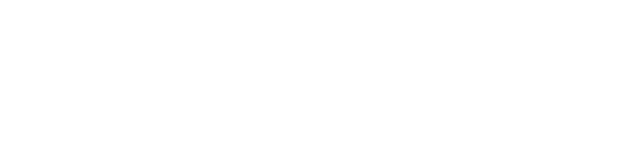
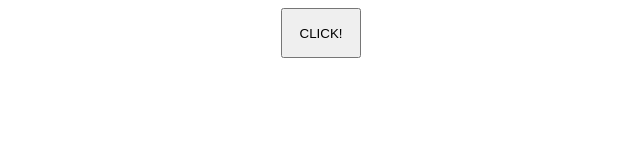
Before and after one commit to Klainus/JavaScript-Lektion-6-uppgifter, a plain HTML site: page index.html in a window 1280 px wide. Shown: the whole page, without its empty margins (319-959 px from the left). Drawn offline with Linux system fonts and the light colour scheme.

Commit message:
added button to print out the last variable from ages array

```diff
--- a/index.html
+++ b/index.html
@@ -7,7 +7,9 @@
     <link rel="stylesheet" href="styles.css">
 </head>
 <body>
-
+    <div class="container">
+        <button onclick="array()">CLICK!</button>
+    </div>
+    <script src="logics.js"></script>
 </body>
-<script src="logics.js"></script>
 </html>
--- a/logics.js
+++ b/logics.js
@@ -2,3 +2,10 @@ var int = 32
 var float = 14.7
 var string = "This is a string"
 var bool = true
+
+function array() {
+
+    var ages = [9, 17, 25, 39, 71]
+    var lastAge = ages[ages.length - 1]
+    alert(lastAge)
+}
--- a/styles.css
+++ b/styles.css
@@ -0,0 +1,10 @@
+.container {
+    display: flex;
+    justify-content: center;
+    align-items: center;
+}
+
+button {
+    height: 50px;
+    width: 80px;
+}
```
